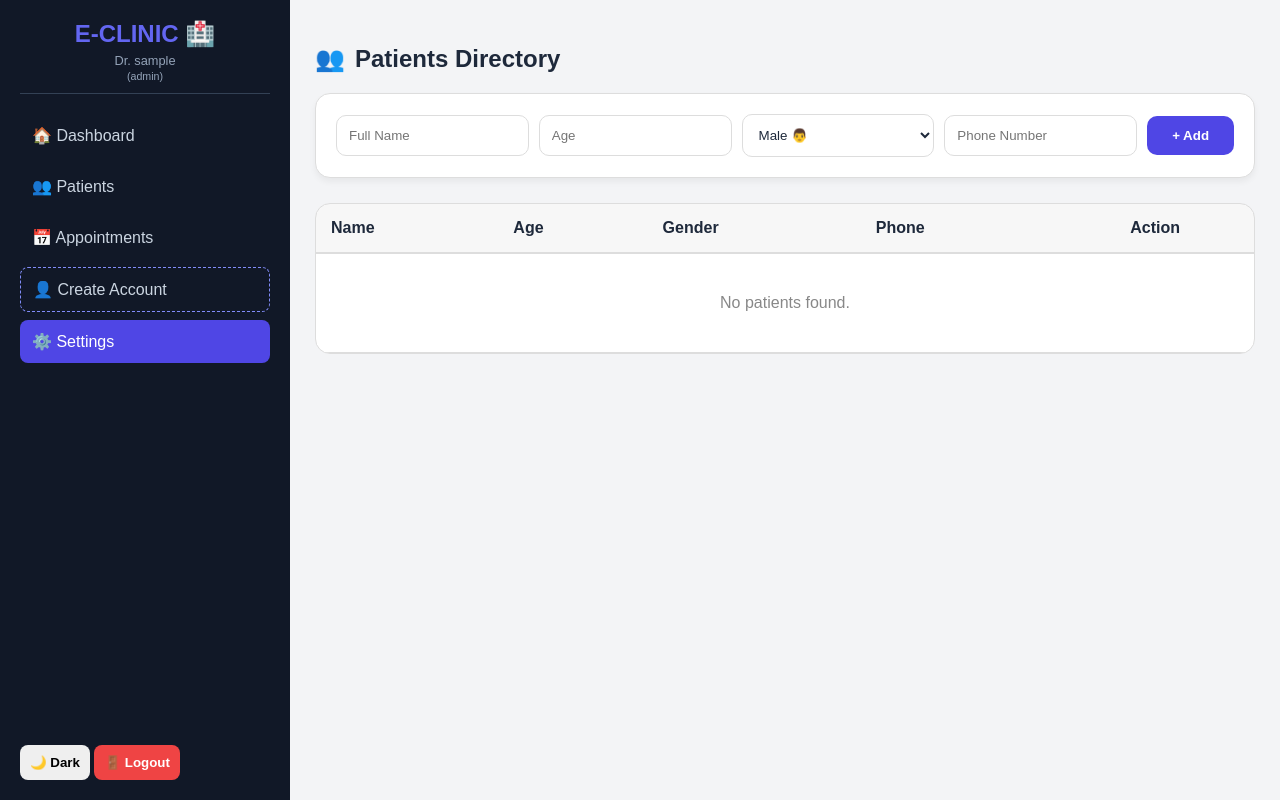
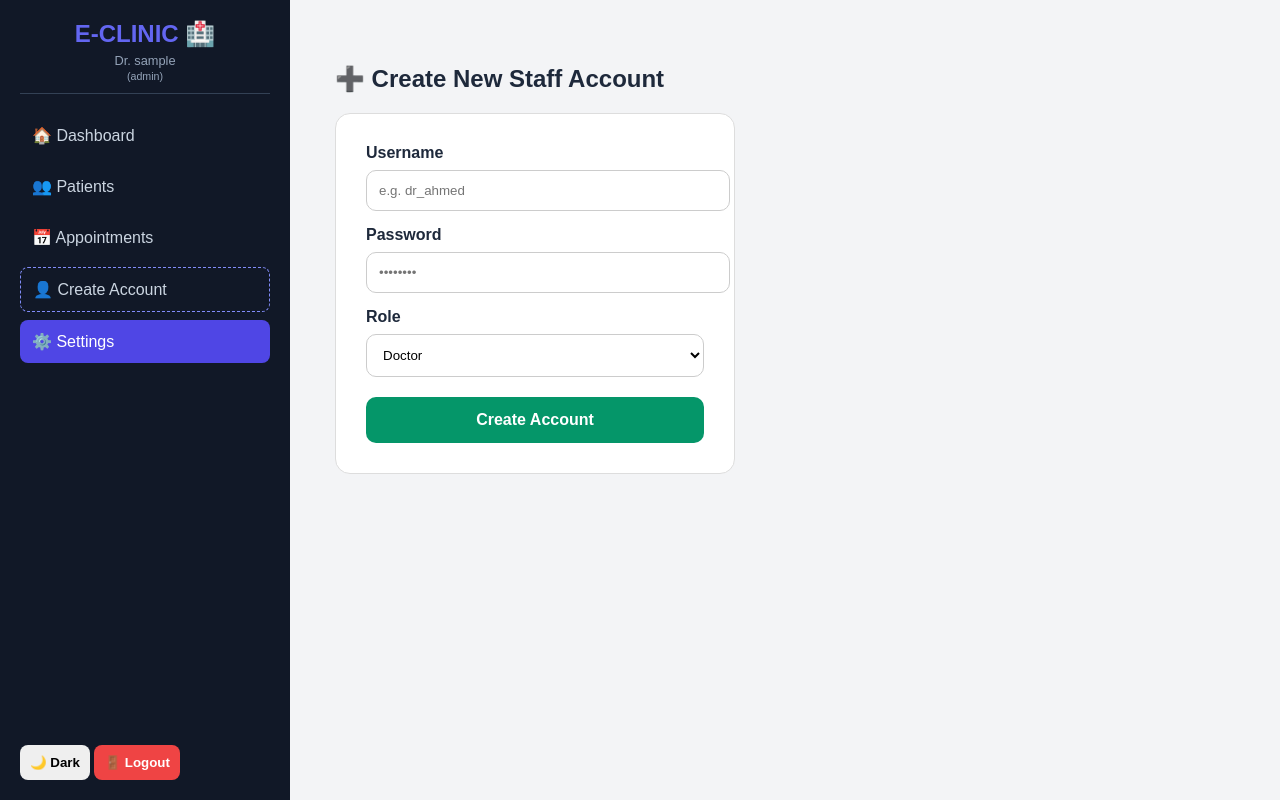
Before and after one commit to Saadzebari12345/my-clinic-app, a SvelteKit app: page /settings in a window 1280 px wide. Built offline with nearby package versions, Linux system fonts and the light colour scheme; sample sign-in values are in the browser's storage.

Commit message:
Add files via upload

```diff
--- a/src/routes/appointments/+page.svelte
+++ b/src/routes/appointments/+page.svelte
@@ -2,41 +2,41 @@
  import { onMount } from 'svelte';
  import { supabase } from '$lib/supabaseClient';
 
+ interface Patient { name: string; gender: string; }
  interface Appointment {
   id: number;
   patient_name: string;
+  gender: string; // ستوونا نوی
   date: string;
   status: string;
   doctor_id: number;
  }
 
  let appointments = $state<Appointment[]>([]);
- let patients = $state<{ name: string }[]>([]);
+ let patients = $state<Patient[]>([]);
  let searchTerm = $state('');
  let selectedPatient = $state('');
  let appointmentDate = $state('');
  let doctorId = $state(0);
  let now = $state(new Date());
 
- // ١. حسابکرنا ئاماران ب شێوەیەکێ داینامیکی
+ // ١. ئامارێن زیرەک
  let stats = $derived({
   done: appointments.filter(a => a.status === 'Done').length,
   waiting: appointments.filter(a => a.status === 'Pending' || a.status === 'Confirmed').length,
   overdue: appointments.filter(a => a.status !== 'Done' && new Date(a.date) < now).length
  });
 
- // ٢. فلتەرکرنا لیستا ژڤانان بۆ لێگەڕیانێ (Search)
  let filteredApps = $derived(
   appointments.filter(a => a.patient_name.toLowerCase().includes(searchTerm.toLowerCase()))
  );
 
  async function fetchData() {
   if (!doctorId) return;
-  // ئینانا پاتێنتان
-  const { data: pData } = await supabase.from('patients').select('name').eq('doctor_id', doctorId);
+  // ئینانا لیستا نەخۆشان دگەل ڕەگەزێ وان
+  const { data: pData } = await supabase.from('patients').select('name, gender').eq('doctor_id', doctorId);
   if (pData) patients = pData;
 
-  // ئینانا ژڤانان
   const { data: aData } = await supabase.from('appointments').select('*').eq('doctor_id', doctorId).order('date', { ascending: true });
   if (aData) appointments = aData;
  }
@@ -47,16 +47,26 @@
    doctorId = Number(storedId);
    fetchData();
   }
-  // نووژەنکرنا دەمێ نوکە هەر خولەکەکێ دا Overdue درست بیت
   const interval = setInterval(() => now = new Date(), 60000);
   return () => clearInterval(interval);
  });
 
  async function addAppointment() {
   if (selectedPatient && appointmentDate && doctorId) {
+   // دیتنا ڕەگەزێ نەخۆشی ژ لیستا Patients
+   const patientObj = patients.find(p => p.name === selectedPatient);
+   const patientGender = patientObj ? patientObj.gender : 'Unknown';
+
    const { error } = await supabase.from('appointments').insert([
-    { patient_name: selectedPatient, date: appointmentDate, status: 'Pending', doctor_id: doctorId }
+    {
+     patient_name: selectedPatient,
+     gender: patientGender, // لێرە ڕەگەز دهێتە پاشکەفتکرن
+     date: appointmentDate,
+     status: 'Pending',
+     doctor_id: doctorId
+    }
    ]);
+
    if (!error) {
     selectedPatient = ''; appointmentDate = '';
     fetchData();
@@ -76,13 +86,12 @@
   }
  }
 
- // فانکشنەک بۆ پشکنینا کا ژڤان یێ دەربازبوویە (Overdue)
  function isOverdue(dateStr: string, status: string) {
   return status !== 'Done' && new Date(dateStr) < now;
  }
 </script>
 
-<div class="appointments-container">
+<div class="page-container">
  <div class="header-flex">
   <h2>📅 Appointments Tracking</h2>
   <div class="stats-grid">
@@ -104,17 +113,17 @@
   <button class="btn-add" onclick={addAppointment}>Book Now</button>
  </div>
 
- <!-- بەشێ لێگەڕیانێ (Search) -->
+ <!-- لێگەڕیان -->
  <div class="search-box">
-  <input bind:value={searchTerm} placeholder="🔍 Search by patient name..." />
+  <input bind:value={searchTerm} placeholder="🔍 Search patient name..." />
  </div>
 
- <!-- خشتەیێ ژڤانان -->
  <div class="table-card">
   <table>
    <thead>
     <tr>
      <th>Patient Name</th>
+     <th>Gender</th> <!-- ستوونا نوی -->
      <th>Date & Time</th>
      <th>Status</th>
      <th style="text-align: center;">Actions</th>
@@ -125,19 +134,19 @@
      <tr class={isOverdue(app.date, app.status) ? 'overdue-row' : ''}>
       <td class="p-name" style="color: {isOverdue(app.date, app.status) ? '#ef4444' : 'inherit'}">
        {isOverdue(app.date, app.status) ? '🔴 ' : '👤 '} {app.patient_name}
+       </td>
+      <!-- نیشاندانا ڕەگەزی ب تاگەکێ جوان -->
+      <td>
+       <span class="gender-badge {app.gender?.toLowerCase()}">{app.gender}</span>
       </td>
       <td>{new Date(app.date).toLocaleString()}</td>
-      <td>
-       <span class="badge {app.status}">{app.status}</span>
-      </td>
+      <td><span class="badge {app.status}">{app.status}</span></td>
       <td class="actions">
-       <button class="btn-confirm" onclick={() => updateStatus(app.id, 'Confirmed')}>🔵 Confirm</button>
-       <button class="btn-done" onclick={() => updateStatus(app.id, 'Done')}>✅ Done</button>
+       <button class="btn-confirm" onclick={() => updateStatus(app.id, 'Confirmed')}>🔵</button>
+       <button class="btn-done" onclick={() => updateStatus(app.id, 'Done')}>✅</button>
        <button class="btn-del" onclick={() => deleteApp(app.id)}>🗑️</button>
       </td>
      </tr>
-    {:else}
-     <tr><td colspan="4" style="text-align: center; padding: 30px;">No appointments found.</td></tr>
     {/each}
    </tbody>
   </table>
@@ -145,39 +154,38 @@
 </div>
 
 <style>
- .header-flex { display: flex; justify-content: space-between; align-items: center; margin-bottom: 25px; flex-wrap: wrap; gap: 15px; }
- .stats-grid { display: flex; gap: 10px; }
- .stat-box { padding: 10px 15px; border-radius: 10px; font-weight: bold; font-size: 0.85rem; border: 1px solid rgba(0,0,0,0.1); }
+ .header-flex { display: flex; justify-content: space-between; align-items: center; margin-bottom: 20px; flex-wrap: wrap; gap: 10px; }
+ .stats-grid { display: flex; gap: 8px; }
+ .stat-box { padding: 8px 12px; border-radius: 10px; font-weight: bold; font-size: 0.8rem; border: 1px solid rgba(0,0,0,0.1); }
  .done { background: #dcfce7; color: #166534; }
  .waiting { background: #fef3c7; color: #92400e; }
  .overdue { background: #fee2e2; color: #dc2626; }
 
- .add-card { display: flex; gap: 10px; padding: 20px; background: var(--card, white); border-radius: 15px; border: 1px solid var(--border, #ddd); margin-bottom: 20px; flex-wrap: wrap; }
- .add-card select, .add-card input { flex: 1; padding: 10px; border-radius: 8px; border: 1px solid #ccc; background: var(--card, white); color: inherit; }
- .btn-add { background: #4f46e5; color: white; border: none; padding: 10px 25px; border-radius: 8px; cursor: pointer; font-weight: bold; }
+ .card { background: var(--card, white); padding: 15px; border-radius: 12px; border: 1px solid var(--border, #ddd); margin-bottom: 15px; }
+ .add-card { display: flex; gap: 10px; flex-wrap: wrap; }
+ select, input { flex: 1; padding: 10px; border-radius: 8px; border: 1px solid #ccc; background: var(--card); color: inherit; }
+ .btn-add { background: #4f46e5; color: white; border: none; padding: 10px 20px; border-radius: 8px; cursor: pointer; font-weight: bold; }
 
- .search-box { margin-bottom: 15px; }
- .search-box input { width: 100%; padding: 12px; border-radius: 10px; border: 1px solid #4f46e5; background: var(--card, white); color: inherit; outline: none; }
+ .search-box input { width: 100%; padding: 12px; border-radius: 10px; border: 1px solid #6366f1; background: var(--card); color: inherit; margin-bottom: 15px; }
 
- .table-card { background: var(--card, white); border-radius: 15px; border: 1px solid var(--border, #ddd); overflow: hidden; }
+ .table-card { background: var(--card, white); border-radius: 12px; border: 1px solid var(--border, #ddd); overflow: hidden; }
  table { width: 100%; border-collapse: collapse; }
- th, td { padding: 15px; text-align: left; border-bottom: 1px solid var(--border, #eee); }
+ th, td { padding: 12px 15px; text-align: left; border-bottom: 1px solid var(--border, #eee); }
 
- .overdue-row { background: rgba(239, 68, 68, 0.05); }
- .p-name { font-weight: bold; }
+ .gender-badge { padding: 3px 8px; border-radius: 15px; font-size: 0.7rem; font-weight: bold; text-transform: capitalize; }
+ .gender-badge.male { background: #e0f2fe; color: #0369a1; }
+ .gender-badge.female { background: #fce7f3; color: #be185d; }
 
- .badge { padding: 4px 10px; border-radius: 20px; font-size: 0.75rem; font-weight: bold; }
+ .badge { padding: 4px 8px; border-radius: 20px; font-size: 0.7rem; font-weight: bold; }
  .badge.Pending { background: #fef3c7; color: #92400e; }
  .badge.Confirmed { background: #e0f2fe; color: #0369a1; }
  .badge.Done { background: #dcfce7; color: #166534; }
 
  .actions { display: flex; gap: 5px; justify-content: center; }
- .actions button { padding: 6px 10px; border: none; border-radius: 6px; cursor: pointer; font-size: 0.75rem; font-weight: bold; }
+ .actions button { padding: 5px 8px; border: none; border-radius: 5px; cursor: pointer; font-size: 0.8rem; }
  .btn-confirm { background: #e0f2fe; color: #0369a1; }
  .btn-done { background: #10b981; color: white; }
  .btn-del { background: #fee2e2; color: #dc2626; }
 
- /* Dark Mode Fixes */
- :global(.dark-mode) .stat-box { border-color: #334155; }
- :global(.dark-mode) .overdue-row { background: rgba(239, 68, 68, 0.15); }
+ .overdue-row { background: rgba(239, 68, 68, 0.05); }
 </style>
--- a/src/routes/patients/+page.svelte
+++ b/src/routes/patients/+page.svelte
@@ -2,15 +2,31 @@
  import { onMount } from 'svelte';
  import { supabase } from '$lib/supabaseClient';
 
- interface Patient { id: number; name: string; age: number; gender: string; phone: string; illness: string; }
+ // ١. پێناسەکرنا جۆرێ داتایێ (ئەڤە هەمی هێڵێن سۆر لادەت)
+ interface Patient {
+  id: number;
+  name: string;
+  age: number;
+  gender: string;
+  phone: string;
+  illness: string;
+  doctor_id: number;
+ }
+
+ // ٢. دیارکرنا جۆرێ لیستێ ب <Patient[]> دا بزانیت دێ چ وەرگریت
  let patients = $state<Patient[]>([]);
- let name = $state(''), age = $state(''), gender = $state('Male'), phone = $state(''), illness = $state('');
+
+ let name = $state(''), age = $state(''), gender = $state('Male');
+ let phone = $state(''), illness = $state('');
  let doctorId = $state(0);
- let isSaving = $state(false);
 
  async function fetchPatients() {
   if (!doctorId) return;
-  const { data } = await supabase.from('patients').select('*').eq('doctor_id', doctorId).order('id', { ascending: false });
+  const { data } = await supabase
+   .from('patients')
+   .select('*')
+   .eq('doctor_id', doctorId)
+   .order('id', { ascending: false });
   if (data) patients = data;
  }
 
@@ -25,47 +41,62 @@
  async function addPatient() {
   if (!name || !phone) return alert("تکایە خانەیان پڕ بکە");
 
-  isSaving = true;
-  const newPatientData = { name, age: Number(age), gender, phone, illness: illness || 'N/A', doctor_id: doctorId };
+  const newObj = {
+   name,
+   age: Number(age),
+   gender,
+   phone,
+   illness: illness || 'N/A',
+   doctor_id: doctorId
+  };
 
-  const { data, error } = await supabase.from('patients').insert([newPatientData]).select();
+  // زێدەکرنا ب لەز (Optimistic UI)
+  const { data, error } = await supabase.from('patients').insert([newObj]).select();
 
   if (!error && data) {
-   // نووژەنکرنا لیستێ ب شێوەیەکێ خێرا بێی ریفرێش
-   patients = [data[0], ...patients];
+   patients = [data[0] as Patient, ...patients]; // نووژەنکرنا لیستا خوارێ ب ڕاستەوخۆ
    name = ''; age = ''; phone = ''; illness = '';
-  } else {
-   alert("Error: " + error?.message);
   }
-  isSaving = false;
+ }
+
+ async function deletePatient(id: number) {
+  if (confirm('Are you sure?')) {
+   const { error } = await supabase.from('patients').delete().eq('id', id);
+   if (!error) patients = patients.filter(p => p.id !== id);
+  }
  }
 </script>
 
 <div class="page-container">
- <h2>👥 Patients Directory</h2>
+ <h2 style="color: var(--text);">👥 Patients Directory</h2>
 
- <div class="card add-form">
+ <div class="card form-box">
   <input bind:value={name} placeholder="Full Name" />
-  <input bind:value={age} type="number" placeholder="Age" style="width: 70px;" />
-  <select bind:value={gender}><option>Male</option><option>Female</option></select>
+  <input bind:value={age} type="number" placeholder="Age" style="width: 80px;" />
+  <select bind:value={gender}>
+   <option value="Male">Male</option>
+   <option value="Female">Female</option>
+  </select>
   <input bind:value={phone} placeholder="Phone" />
-  <button onclick={addPatient} disabled={isSaving}>
-   {isSaving ? 'Saving...' : '+ Add Patient'}
-  </button>
+  <button onclick={addPatient}>+ Add Patient</button>
  </div>
 
- <div class="table-container">
+ <div class="table-container card">
   <table>
    <thead>
-    <tr><th>Name</th><th>Age</th><th>Gender</th><th>Phone</th></tr>
+    <tr><th>Name</th><th>Age</th><th>Gender</th><th>Phone</th><th>Action</th></tr>
    </thead>
    <tbody>
     {#each patients as p (p.id)}
      <tr>
-      <td><b>{p.name}</b></td><td>{p.age}</td><td>{p.gender}</td><td>{p.phone}</td>
+      <td><b>{p.name}</b></td>
+      <td>{p.age}</td>
+      <td>{p.gender}</td>
+      <td>{p.phone}</td>
+      <td><button class="btn-del" onclick={() => deletePatient(p.id)}>🗑️</button></td>
      </tr>
     {:else}
-     <tr><td colspan="4" style="text-align: center; padding: 20px;">Loading patients...</td></tr>
+     <tr><td colspan="5" style="text-align: center; padding: 20px;">No data found...</td></tr>
     {/each}
    </tbody>
   </table>
@@ -73,13 +104,11 @@
 </div>
 
 <style>
- .page-container { animation: fadeIn 0.3s ease-in; }
- @keyframes fadeIn { from { opacity: 0; } to { opacity: 1; } }
- .add-form { display: flex; gap: 10px; flex-wrap: wrap; padding: 20px; background: var(--card); border: 1px solid var(--border); border-radius: 12px; margin-bottom: 20px; }
- input, select { padding: 10px; border-radius: 8px; border: 1px solid var(--border); background: var(--card); color: var(--text); }
- button { background: #4f46e5; color: white; border: none; padding: 10px 20px; border-radius: 8px; cursor: pointer; }
- button:disabled { background: #94a3b8; }
+ .form-box { display: flex; gap: 10px; flex-wrap: wrap; padding: 20px; background: var(--card); border: 1px solid var(--border); border-radius: 12px; margin-bottom: 20px; }
+ input, select { padding: 10px; border-radius: 8px; border: 1px solid var(--border); background: var(--card); color: var(--text); outline: none; }
+ button { background: #4f46e5; color: white; border: none; padding: 10px 20px; border-radius: 8px; cursor: pointer; font-weight: bold; }
  .table-container { background: var(--card); border: 1px solid var(--border); border-radius: 12px; overflow: hidden; }
  table { width: 100%; border-collapse: collapse; }
  th, td { padding: 15px; text-align: left; border-bottom: 1px solid var(--border); color: var(--text); }
+ .btn-del { background: none; border: none; cursor: pointer; font-size: 1.1rem; }
 </style>
--- a/src/routes/settings/+page.svelte
+++ b/src/routes/settings/+page.svelte
@@ -1,179 +1,52 @@
 <script lang="ts">
- import { onMount } from 'svelte';
  import { supabase } from '$lib/supabaseClient';
+ let user = $state(''), pass = $state(''), role = $state('doctor'), msg = $state('');
 
- // ١. پێناسەیا نەخۆشی ب ستوونا نوی (gender)
- interface Patient {
-  id: number;
-  name: string;
-  age: number;
-  gender: string;
-  phone: string;
-  illness: string;
- }
-
- let patients = $state<Patient[]>([]);
- let name = $state(''), age = $state(''), gender = $state('Male'), phone = $state(''), illness = $state('');
- let doctorId = $state(0);
- let isSaving = $state(false);
-
- async function fetchPatients() {
-  if (!doctorId) return;
-  const { data } = await supabase
-   .from('patients')
-   .select('*')
-   .eq('doctor_id', doctorId)
-   .order('id', { ascending: false });
-  if (data) patients = data;
- }
-
- onMount(() => {
-  const storedId = localStorage.getItem('doctor_id');
-  if (storedId) {
-   doctorId = Number(storedId);
-   fetchPatients();
-  }
- });
-
- // ٢. زێدەکرنا نەخۆشی دگەل ڕەگەزی
- async function addPatient() {
-  if (!name || !phone) return alert("تکایە ناڤ و مۆبایلێ بنڤیسە");
-
-  isSaving = true;
-  const { data, error } = await supabase.from('patients').insert([
-   {
-    name,
-    age: Number(age),
-    gender,
-    phone,
-    illness: illness || 'General',
-    doctor_id: doctorId
-   }
-  ]).select();
-
-  if (!error && data) {
-   patients = [data[0], ...patients]; // زێدەکرنا خێرا د لیستا خوارێ دا
-   name = ''; age = ''; phone = ''; illness = '';
-  } else {
-   alert("Error: " + error?.message);
-  }
-  isSaving = false;
- }
-
- // ٣. فانکشنا ژێبرنێ (Delete) ژ Supabase
- async function deletePatient(id: number) {
-  if (confirm('ئەرێ تو پشتراستی تو دڤێت ڤی نەخۆشی ژێببەی؟')) {
-   const { error } = await supabase
-    .from('patients')
-    .delete()
-    .eq('id', id);
-
+ async function createAccount() {
+  if (user && pass) {
+   const { error } = await supabase.from('doctors').insert([{ username: user, password: pass, role: role }]);
    if (!error) {
-    // لادانا نەخۆشی ژ لیستێ بێی ڕیفرێش
-    patients = patients.filter(p => p.id !== id);
+    msg = '✅ Account created successfully!';
+    user = ''; pass = '';
    } else {
-    alert("Error deleting: " + error.message);
+    msg = '❌ Error: ' + error.message;
    }
   }
  }
 </script>
 
-<div class="page-container">
- <h2 style="margin-bottom: 20px; display: flex; align-items: center; gap: 10px;">
-  <span>👥</span> Patients Directory
- </h2>
+<div style="max-width: 400px; padding: 20px; color: inherit;">
+ <h2 style="margin-bottom: 20px;">➕ Create New Staff Account</h2>
 
- <!-- فۆرما زێدەکرنێ -->
- <div class="card add-form">
-  <div class="input-grid">
-   <input bind:value={name} placeholder="Full Name" />
-   <input bind:value={age} type="number" placeholder="Age" style="width: 70px;" />
+ <div class="card" style="padding: 30px; background: var(--card, white); border-radius: 15px; border: 1px solid var(--border, #ddd);">
 
-   <select bind:value={gender} class="select-gender">
-    <option value="Male">Male 👨</option>
-    <option value="Female">Female 👩</option>
+  <!-- ١. خانەیا ناڤێ بەکارهێنەری -->
+  <div style="margin-bottom: 15px;">
+   <label for="reg-user" style="display: block; margin-bottom: 8px; font-weight: bold;">Username</label>
+   <input id="reg-user" bind:value={user} placeholder="e.g. dr_ahmed" style="width: 100%; padding: 12px; border-radius: 10px; border: 1px solid #ccc; background: white; color: black;" />
+  </div>
+
+  <!-- ٢. خانەیا پاسوۆردی -->
+  <div style="margin-bottom: 15px;">
+   <label for="reg-pass" style="display: block; margin-bottom: 8px; font-weight: bold;">Password</label>
+   <input id="reg-pass" bind:value={pass} type="password" placeholder="••••••••" style="width: 100%; padding: 12px; border-radius: 10px; border: 1px solid #ccc; background: white; color: black;" />
+  </div>
+
+  <!-- ٣. هەلبژارتنا پلەی (Role) -->
+  <div style="margin-bottom: 20px;">
+   <label for="reg-role" style="display: block; margin-bottom: 8px; font-weight: bold;">Role</label>
+   <select id="reg-role" bind:value={role} style="width: 100%; padding: 12px; border-radius: 10px; border: 1px solid #ccc; background: white; color: black;">
+    <option value="doctor">Doctor</option>
+    <option value="admin">Admin</option>
    </select>
+  </div>
 
-   <input bind:value={phone} placeholder="Phone Number" />
-   <button onclick={addPatient} disabled={isSaving} class="btn-add">
-    {isSaving ? '...' : '+ Add'}
-   </button>
-  </div>
- </div>
+  <button onclick={createAccount} style="width: 100%; background: #059669; color: white; padding: 14px; border: none; border-radius: 10px; cursor: pointer; font-weight: bold; font-size: 1rem;">
+   Create Account
+  </button>
 
- <!-- خشتەیێ داتایان -->
- <div class="table-container">
-  <table>
-   <thead>
-    <tr>
-     <th>Name</th>
-     <th>Age</th>
-     <th>Gender</th>
-     <th>Phone</th>
-     <th style="text-align: center;">Action</th>
-    </tr>
-   </thead>
-   <tbody>
-    {#each patients as p (p.id)}
-     <tr>
-      <td style="font-weight: bold;">{p.name}</td>
-      <td>{p.age}</td>
-      <td>
-       <span class="badge {p.gender.toLowerCase()}">{p.gender}</span>
-      </td>
-      <td>{p.phone}</td>
-      <td style="text-align: center;">
-       <button class="btn-delete" onclick={() => deletePatient(p.id)} title="Delete">
-        🗑️
-       </button>
-      </td>
-     </tr>
-    {:else}
-     <tr><td colspan="5" style="text-align: center; padding: 40px; color: #888;">No patients found.</td></tr>
-    {/each}
-   </tbody>
-  </table>
+  {#if msg}
+   <p style="margin-top: 15px; text-align: center; font-weight: bold; color: #4f46e5;">{msg}</p>
+  {/if}
  </div>
 </div>
-
-<style>
- .page-container { color: inherit; }
-
- .add-form {
-  background: var(--card, white); padding: 20px; border-radius: 15px;
-  border: 1px solid var(--border, #ddd); margin-bottom: 25px;
-  box-shadow: 0 4px 6px rgba(0,0,0,0.05);
- }
-
- .input-grid { display: flex; gap: 10px; flex-wrap: wrap; align-items: center; }
-
- input, .select-gender {
-  padding: 12px; border-radius: 10px; border: 1px solid var(--border, #ccc);
-  background: var(--card, white); color: var(--text); flex: 1; min-width: 120px;
-  outline: none;
- }
-
- .btn-add { background: #4f46e5; color: white; border: none; padding: 12px 25px; border-radius: 10px; cursor: pointer; font-weight: bold; }
-
- .table-container { background: var(--card, white); border-radius: 15px; border: 1px solid var(--border, #ddd); overflow: hidden; }
- table { width: 100%; border-collapse: collapse; }
- th { background: rgba(0,0,0,0.03); padding: 15px; text-align: left; border-bottom: 2px solid var(--border, #eee); }
- td { padding: 15px; border-bottom: 1px solid var(--border, #eee); }
-
- /* ستایلێ نێر و مێ */
- .badge { padding: 4px 10px; border-radius: 20px; font-size: 0.8rem; font-weight: bold; }
- .badge.male { background: #e0f2fe; color: #0369a1; }
- .badge.female { background: #fce7f3; color: #be185d; }
-
- /* ستایلێ دوگمێ Delete */
- .btn-delete {
-  background: #fee2e2; color: #dc2626; border: none;
-  padding: 8px 12px; border-radius: 8px; cursor: pointer;
-  transition: 0.2s;
- }
- .btn-delete:hover { background: #fecaca; transform: scale(1.1); }
-
- :global(.dark-mode) .add-form, :global(.dark-mode) .table-container {
-  --card: #1e293b; --border: #334155;
- }
-</style>
```
